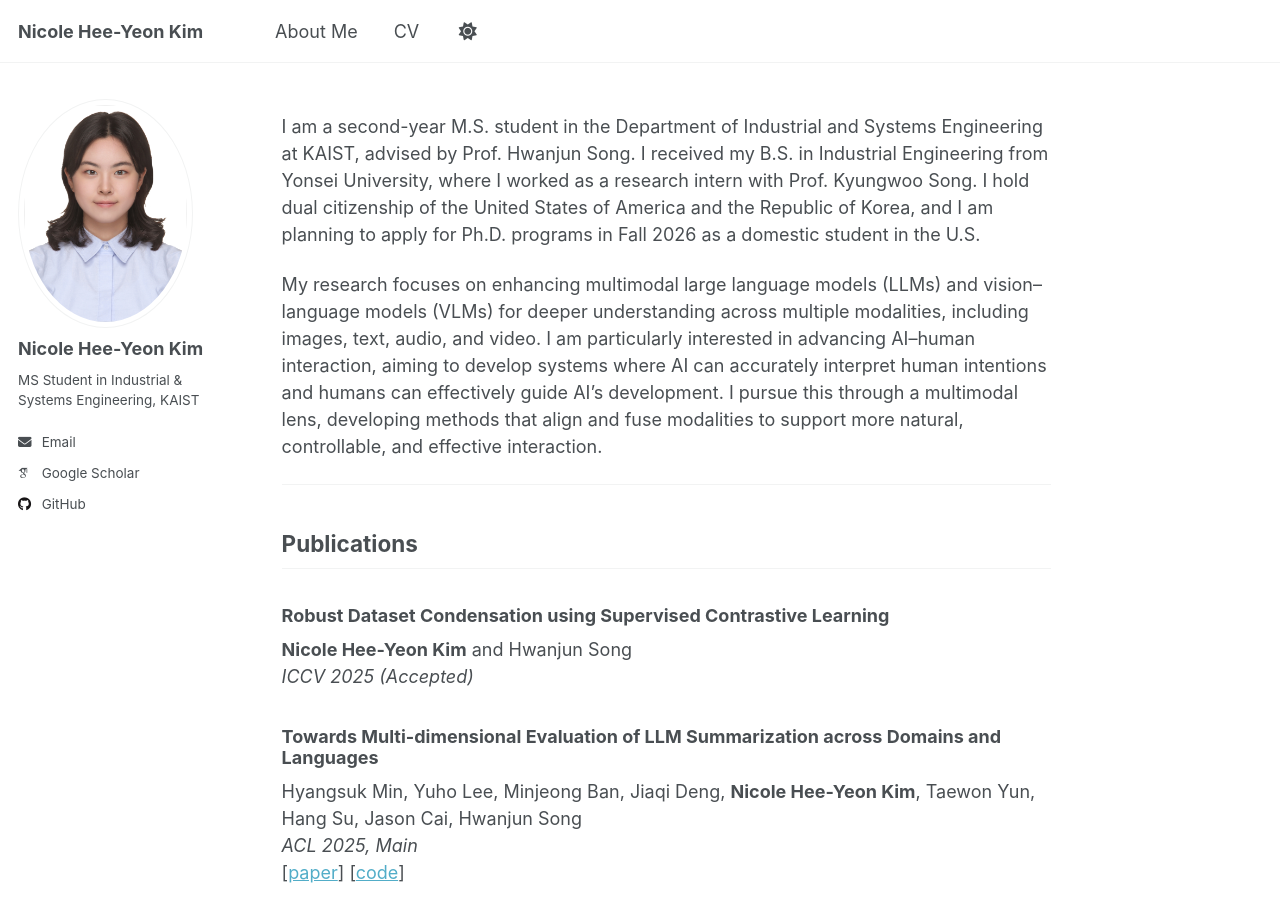
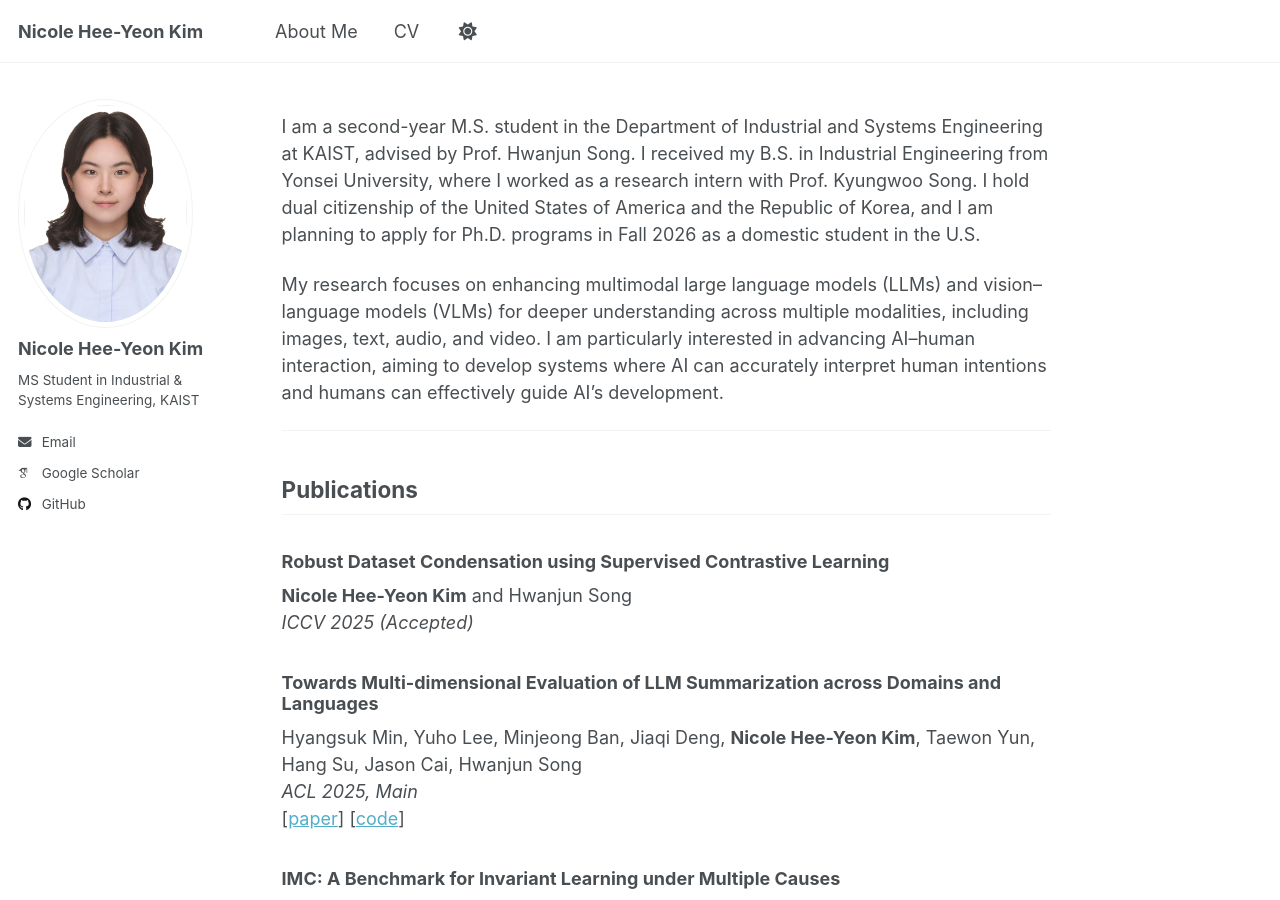
Before and after one commit to Nicole-Hee-Yeon-Kim/Nicole-Hee-Yeon-Kim.github.io, a Jekyll site: the page built from _pages/about.md, in a window 1280 px wide and 900 px high. Built offline with Jekyll 4.4.1, drawn with Linux system fonts in a browser that asks for light colours; some web fonts are replaced; a script that is not in the unit is left out.

Commit message:
Update about.md

```diff
--- a/_pages/about.md
+++ b/_pages/about.md
@@ -9,7 +9,7 @@ redirect_from:
 
 I am a second-year M.S. student in the Department of Industrial and Systems Engineering at KAIST, advised by Prof. Hwanjun Song. I received my B.S. in Industrial Engineering from Yonsei University, where I worked as a research intern with Prof. Kyungwoo Song. I hold dual citizenship of the United States of America and the Republic of Korea, and I am planning to apply for Ph.D. programs in Fall 2026 as a domestic student in the U.S.
 
-My research focuses on enhancing multimodal large language models (LLMs) and vision–language models (VLMs) for deeper understanding across multiple modalities, including images, text, audio, and video. I am particularly interested in advancing AI–human interaction, aiming to develop systems where AI can accurately interpret human intentions and humans can effectively guide AI’s development. I pursue this through a multimodal lens, developing methods that align and fuse modalities to support more natural, controllable, and effective interaction.
+My research focuses on enhancing multimodal large language models (LLMs) and vision–language models (VLMs) for deeper understanding across multiple modalities, including images, text, audio, and video. I am particularly interested in advancing AI–human interaction, aiming to develop systems where AI can accurately interpret human intentions and humans can effectively guide AI’s development.
 
 ---
 
```
